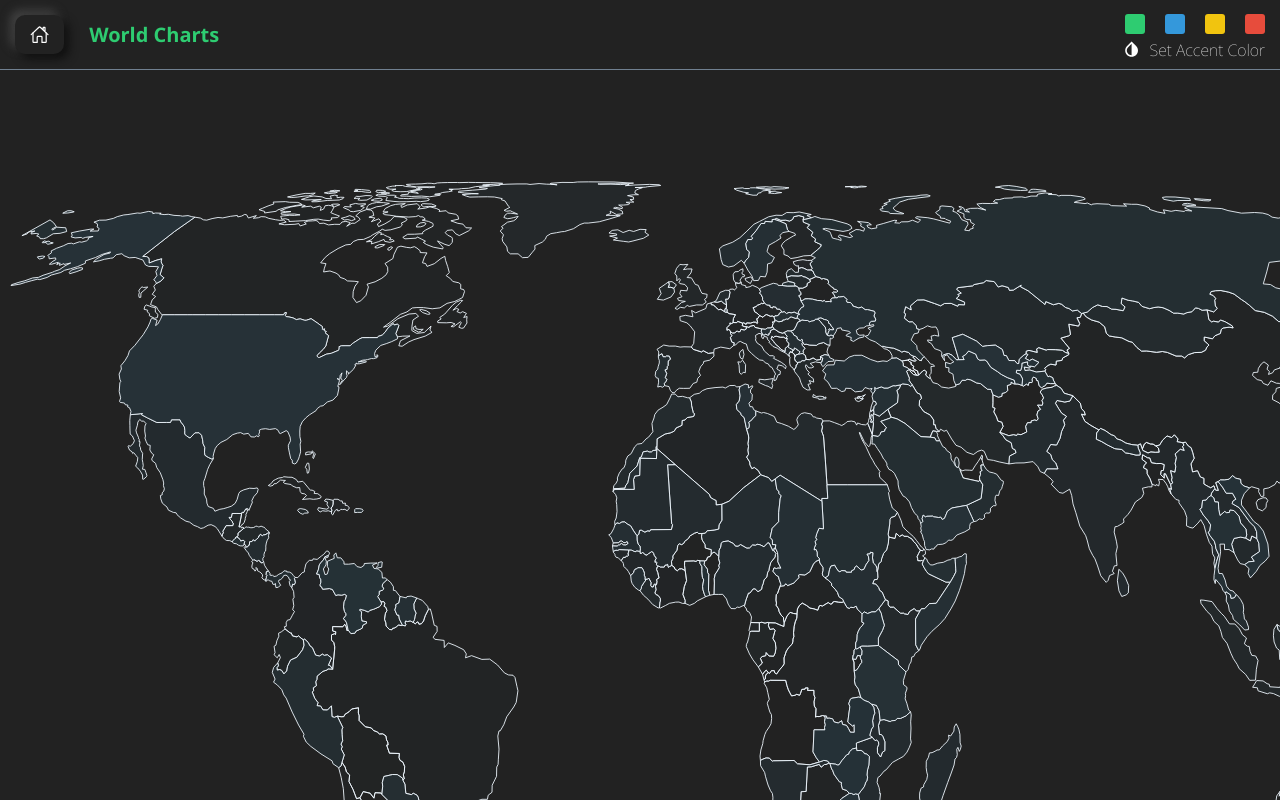
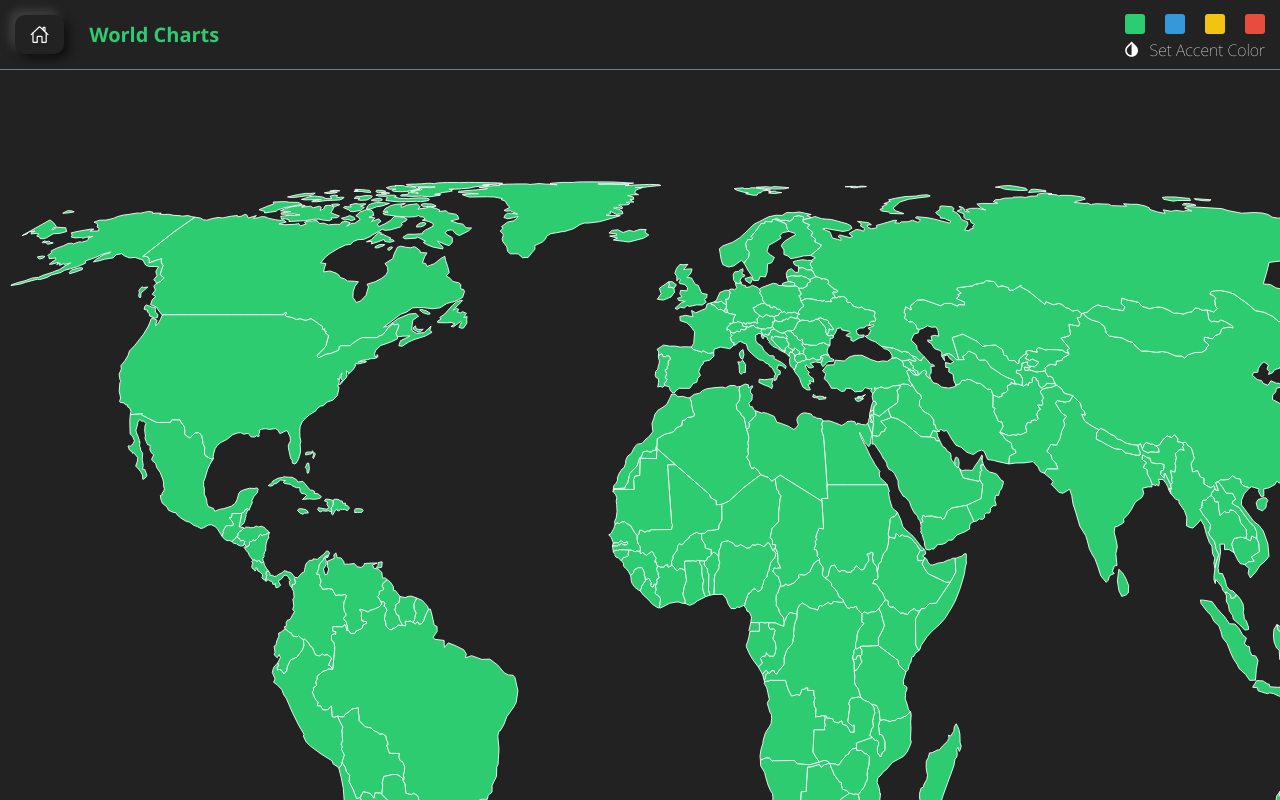
Before and after one commit to Ad1tyARa0/react-d3, a React (Create React App) app: page /world-map in a window 1280 px wide. Shown: the top 800 px of the page. Built offline with nearby package versions, Linux system fonts and the light colour scheme.

Commit message:
Added new color to world map.

```diff
--- a/src/pages/world-charts/WorldCharts.scss
+++ b/src/pages/world-charts/WorldCharts.scss
@@ -5,4 +5,5 @@ $css_prefix: 'p--w-c__';
 $class_css_prefix: '.#{$css_prefix}';
 
 #{$class_css_prefix}main {
+  //   background-color: aliceblue;
 }
--- a/src/pages/world-charts/WorldCharts.tsx
+++ b/src/pages/world-charts/WorldCharts.tsx
@@ -1,10 +1,13 @@
 import React, { useState, useEffect, useCallback } from 'react';
+import { feature } from 'topojson-client';
+import { geoEqualEarth, geoPath } from 'd3-geo';
 import { Feature, FeatureCollection, Geometry } from 'geojson';
+
+// Contexts.
+import { RootContext } from '../../context/RootContext';
 
 // SCSS.
 import './WorldCharts.scss';
-import { feature } from 'topojson-client';
-import { geoEqualEarth, geoPath } from 'd3-geo';
 
 // Pages -- world - chart
 const css_prefix = 'p--w-c__';
@@ -19,6 +22,8 @@ const cy: number = 150;
 interface WorldChartsProps {}
 
 const WorldChartsComponent: React.FunctionComponent<WorldChartsProps> = () => {
+  const { accentColor } = React.useContext(RootContext);
+
   const [geographies, setGeographies] = useState<
     [] | Array<Feature<Geometry | null>>
   >();
@@ -60,10 +65,11 @@ const WorldChartsComponent: React.FunctionComponent<WorldChartsProps> = () => {
               <path
                 key={`path-${uuid()}`}
                 d={geoPath().projection(projection)(d) as string}
-                fill={`rgba(38, 50, 56, ${
-                  (1 / (geographies ? geographies.length : 0)) * i
-                })`}
-                stroke='aliceblue'
+                // fill={`rgba(38, 50, 56, ${
+                //   (1 / (geographies ? geographies.length : 0)) * i
+                // })`}
+                fill={accentColor.value}
+                stroke='white'
                 strokeWidth={0.5}
               />
             );
```
